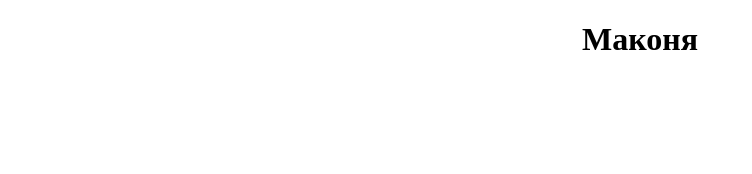
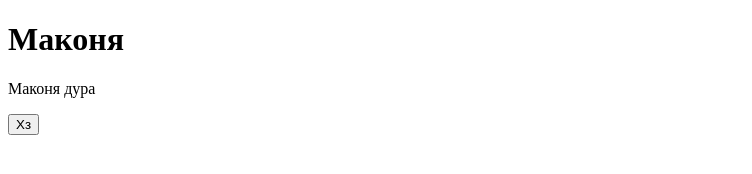
Before and after one commit to JekaHenderson/MAKONYA, a plain HTML site: page index.html in a window 1280 px wide. Shown: the whole page, without its empty margins (0-752 px from the left). Drawn offline with Linux system fonts and the light colour scheme.

Commit message:
Update index.html

```diff
--- a/index.html
+++ b/index.html
@@ -1,12 +1,16 @@
 <!DOCTYPE html>
-<html>
+<html lang="ru">
 <head>
     <meta charset="UTF-8">
+    <meta name="viewport" content="width=device-width, initial-scale=1.0, user-scalable=yes">
     <title>Маконя</title>
     <link rel="stylesheet" href="style.css">
 </head>
 <body>
-    <h1 class="h1">Маконя</h1>
+    <div class="container">
+        <h1>Маконя</h1>
+        <p>Маконя дура</p>
+        <button>Хз</button>
+    </div>
 </body>
-
 </html>
```
